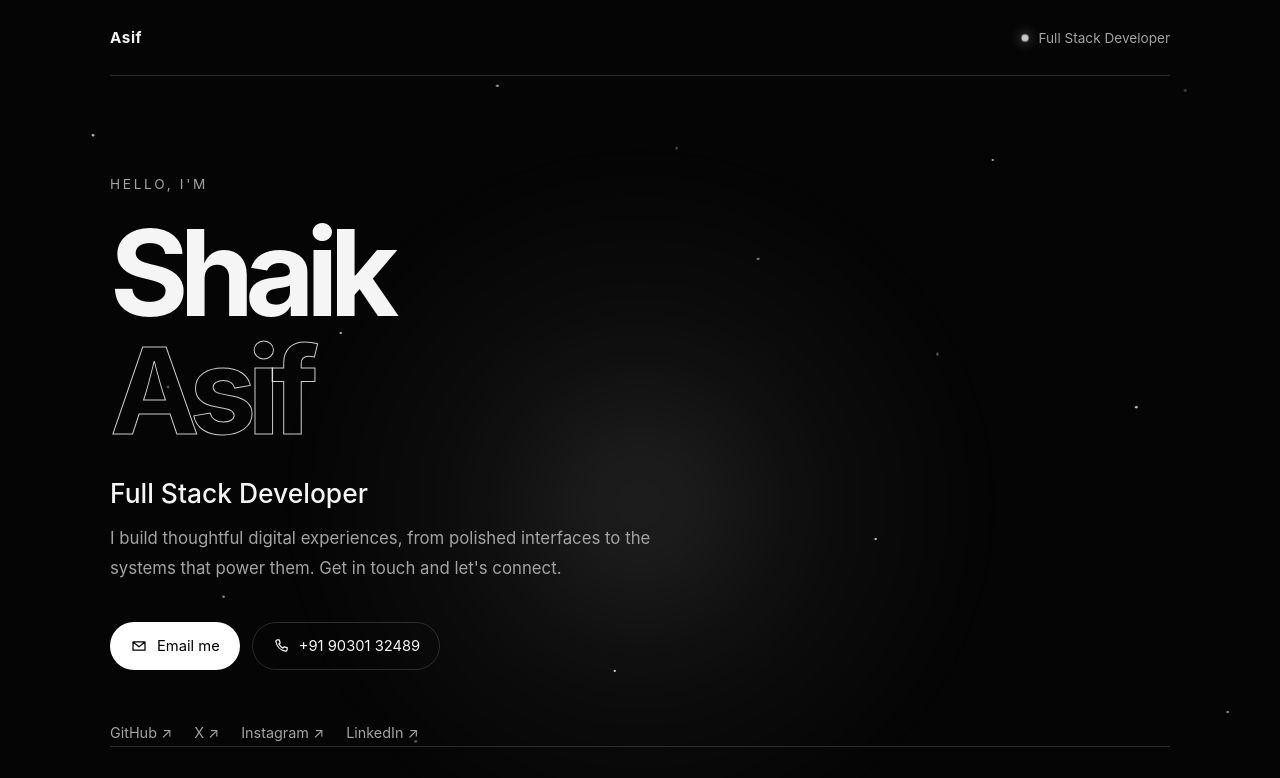
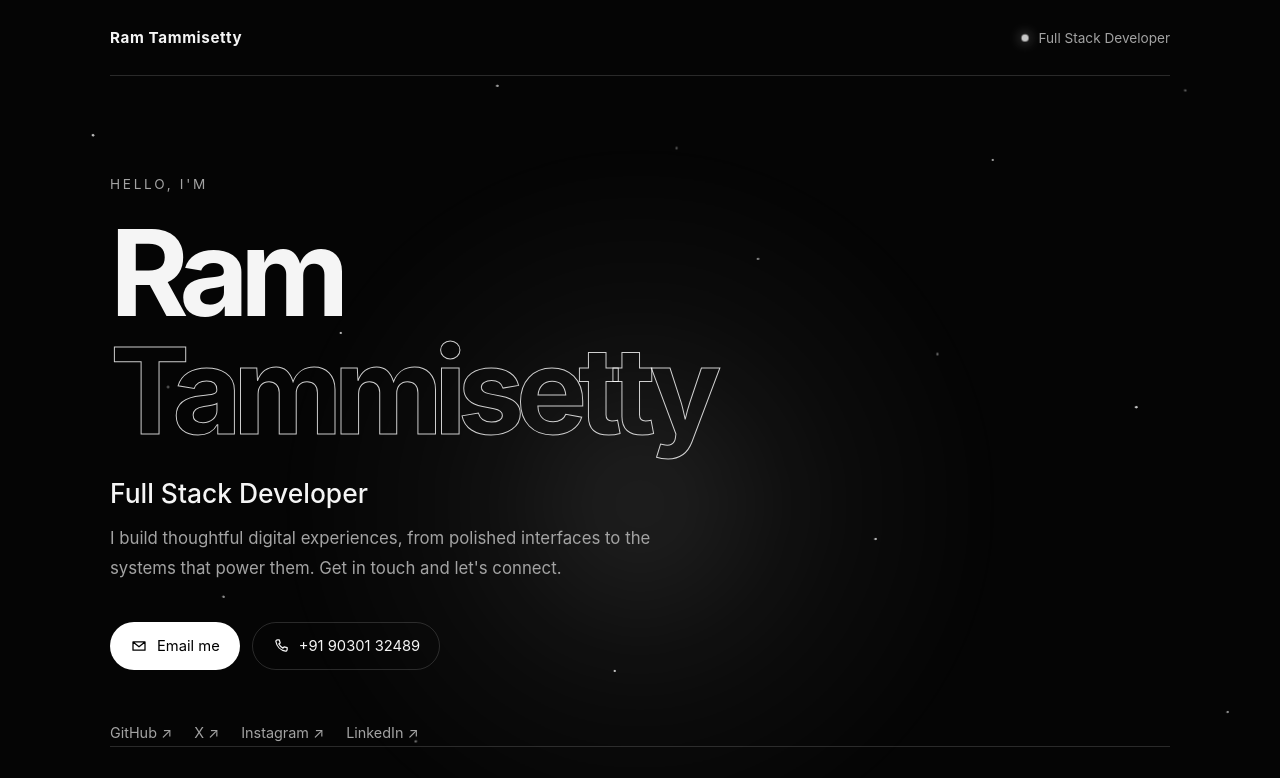
Before and after one commit to Ramcharan-tammisetty/Ramcharan-Portifolio, a plain HTML site: page index.html in a window 1280 px wide. Shown: the top 778 px of the page. Drawn offline with Linux system fonts and the light colour scheme.

Commit message:
Update index.html

```diff
--- a/index.html
+++ b/index.html
@@ -4,7 +4,7 @@
   <meta charset="UTF-8" />
   <meta name="viewport" content="width=device-width, initial-scale=1.0" />
   <meta name="theme-color" content="#050505" />
-  <title>Shaik Asif | Full Stack Developer</title>
+  <title>Ram tammisetty | Full Stack Developer</title>
   <link rel="stylesheet" href="style.css" />
   <script src="script.js" defer></script>
 </head>
@@ -14,7 +14,7 @@
 
   <div class="page">
     <header>
-      <a class="brand" href="#">Asif</a>
+      <a class="brand" href="#">Ram Tammisetty</a>
       <div class="availability">
         <span class="status-dot" aria-hidden="true"></span>
         <span>Full Stack Developer</span>
@@ -24,7 +24,7 @@
     <main>
       <section class="intro">
         <p class="eyebrow">Hello, I'm</p>
-        <h1>Shaik <span>Asif</span></h1>
+        <h1>Ram <span>Tammisetty</span></h1>
         <p class="role">Full Stack Developer</p>
         <p class="description">
           I build thoughtful digital experiences, from polished interfaces
```
